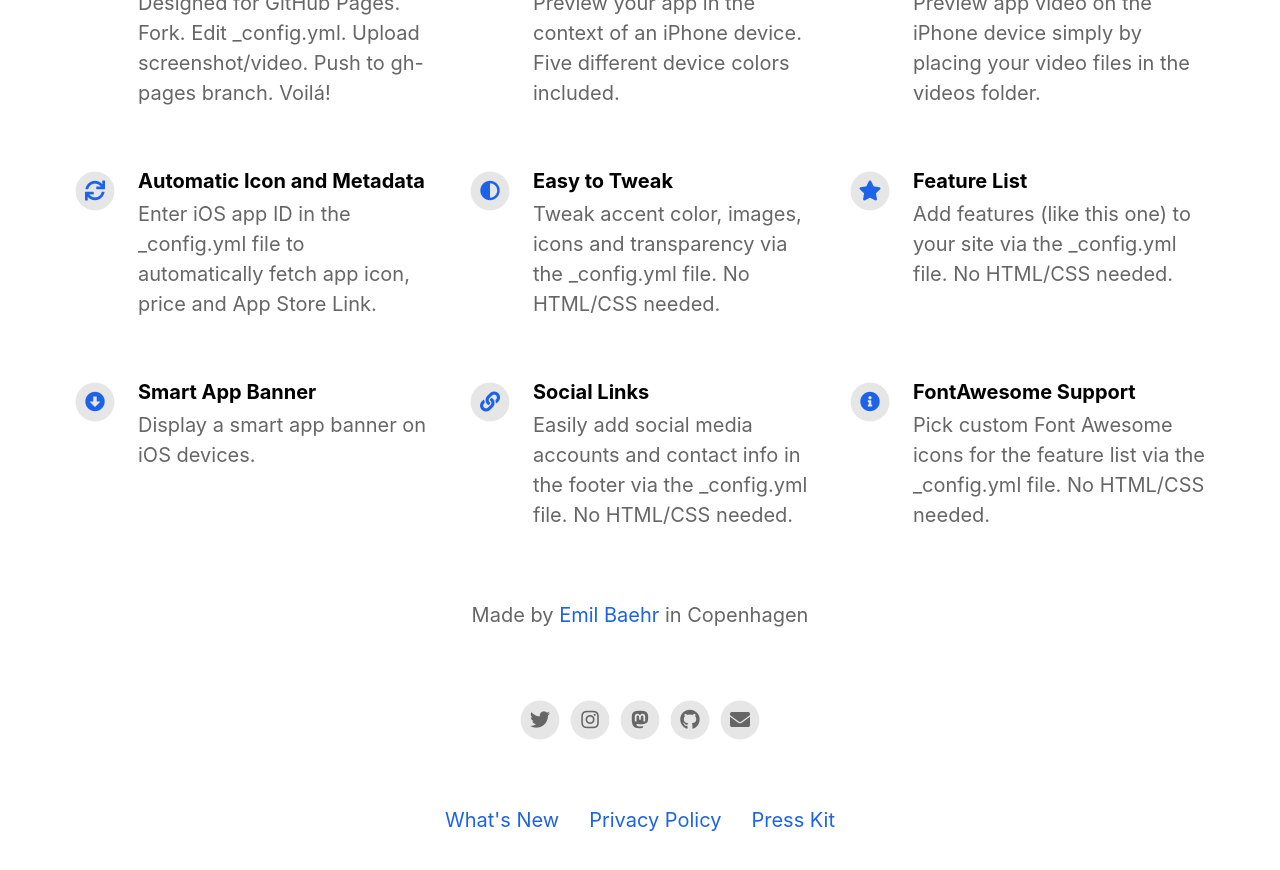
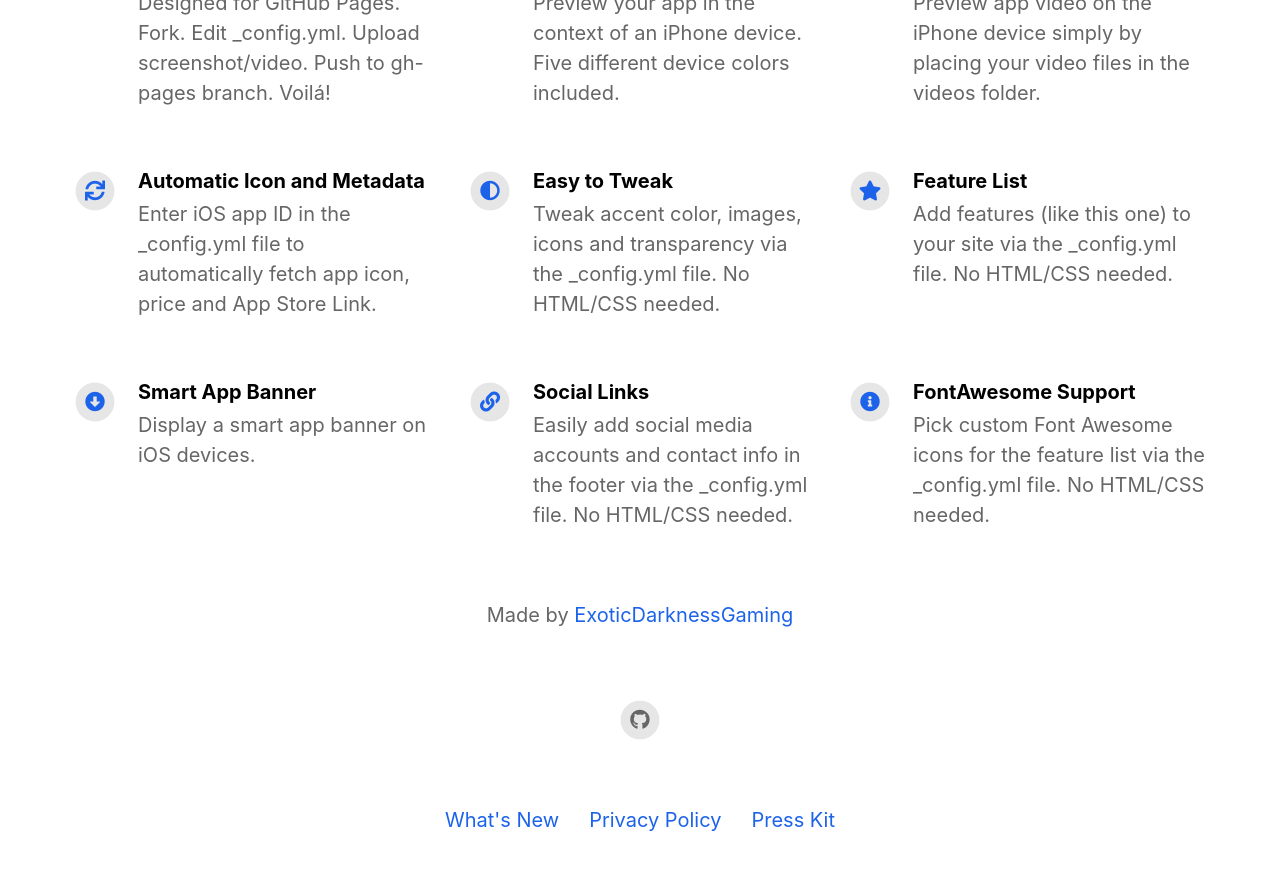
Before and after one commit to ExoticDG/WeatherAlerts--Docs, a Jekyll site: the page built from index.html, in a window 1280 px wide and 900 px high, scrolled down 1124 px. Shown: the top 870 px of the window. Built offline with Jekyll 4.4.1, drawn with Linux system fonts in a browser that asks for light colours; nearby versions of some CDN libraries.

Commit message:
Update _config.yml

```diff
--- a/_config.yml
+++ b/_config.yml
@@ -20,16 +20,16 @@ enable_smart_app_banner                   : true
 
 
 # Information About Yourself
-your_name                                 : Emil Baehr
-your_link                                 : https://emilbaehr.com
-your_city                                 : Copenhagen
-email_address                             : emil.baehr@gmail.com
+your_name                                 : ExoticDarknessGaming
+your_link                                 : https://exoticdg.github.io
+your_city                                 :
+email_address                             :
 facebook_username                         :
-instagram_username                        : ebaehr
-twitter_username                          : ebaehr
-github_username                           : emilbaehr
-youtube_username                          :
-mastodon_link                             : https://mastodon.social/@ebaehr
+instagram_username                        :
+twitter_username                          :
+github_username                           : "ExoticDG : https://github.com/ExoticDG"
+youtube_username                          : "ExoticDG : https://www.youtube.com/@ExoticDarknessGaming"
+mastodon_link                             :
 
 
 
```
